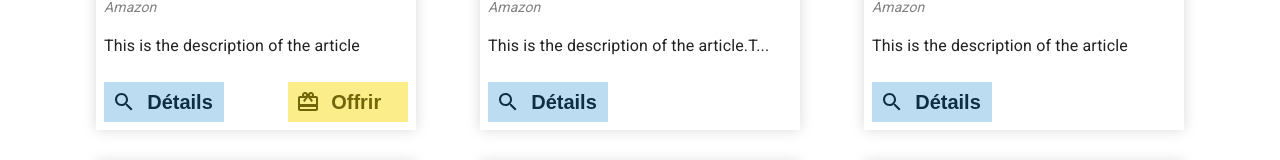
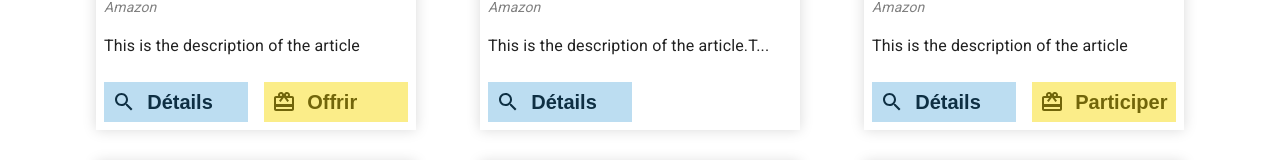
Before and after one commit to sobaryton/BabyList, a React (Create React App) app: page /list in a window 1280 px wide. Shown: the part 695-855 px from the top of the page. Built offline with nearby package versions, Linux system fonts and the light colour scheme.

Commit message:
logic for participated

```diff
--- a/src/Components/Card.tsx
+++ b/src/Components/Card.tsx
@@ -81,7 +81,7 @@ const cardStyles = createUseStyles({
     display: 'flex',
     justifyContent: 'flex-start',
     alignItems: 'center',
-    width: '7.5rem',
+    width: '9rem',
     minHeight: '2rem',
     marginRight: '0.5rem',
     background: lightBlue,
@@ -198,7 +198,13 @@ const Card = ({ image, title, description, amount, currency, store, status, onTo
             Offrir
           </button>
         }
-
+        {
+          status === "PARTLY_FUNDED" &&
+          <button className={classNames(classes.btn, classes.offrirBtn)} onClick={onToggleModal}>
+            <CardGiftcardIcon className={classes.btnIcon} />
+            Participer
+          </button>
+        }
       </div>
     </div>
   )
--- a/src/Components/Description.tsx
+++ b/src/Components/Description.tsx
@@ -3,8 +3,9 @@ import { useParams } from 'react-router-dom'
 import { createUseStyles } from 'react-jss'
 import classNames from 'classnames'
 import OpenInNewIcon from '@mui/icons-material/OpenInNew'
+import WarningIcon from '@mui/icons-material/Warning'
 import CardGiftcardIcon from '@mui/icons-material/CardGiftcard'
-import { lightBlue, darkBlue, font20, darkYellow, lightYellow, red, white, green, orange } from './constants'
+import { lightBlue, darkBlue, font20, darkYellow, lightYellow, red, white, green, orange, font48 } from './constants'
 import Navigation from './Navigation'
 import Header from './Header'
 import { cards } from '../fakeData'
@@ -122,6 +123,11 @@ const cardStyles = createUseStyles({
     background: orange,
     color: white
   },
+  textIcon: {
+    display: 'flex',
+    justifyContent: 'flex-start',
+    alignItems: 'center'
+  }
 })
 
 const Description = () => {
@@ -130,7 +136,7 @@ const Description = () => {
   const showModal = useAppSelector((state) => state.modal.isOpen)
   // get info from Api
   const id = useParams<{ id: string }>().id || ''
-  const { image, url, title, store, description, amount, status, currency } = cards.filter((card: CardType) => card.id === id)[0]
+  const { image, url, title, store, description, amount, status, currency, remainingAmount } = cards.filter((card: CardType) => card.id === id)[0]
 
   const frenchStatus = {
     OFFERED: 'a déjà été offert',
@@ -177,9 +183,15 @@ const Description = () => {
               <div className={classes.image} style={{ backgroundImage: `url(${image})` }}></div>
               <div>
                 <p>{description}</p>
-                <p>Son prix est de <b>{currency === '£' ? `${currency}${amount}` : `${amount}${currency}`}</b>.</p>
+                <p>Ce cadeau {frenchStatus[status]}.</p>
+                <p>Son prix total est de <b>{currency === '£' ? `${currency}${amount}` : `${amount}${currency}`}</b>.</p>
+                {
+                  remainingAmount && <div className={classes.textIcon}>
+                    <WarningIcon sx={{ fontSize: font48, color: red, marginRight: '1rem', marginBottom: '0.3rem' }} />
+                    <p>Certaines personnes ont déjà contribué à l'achat de ce cadeau. Si vous voulez également participer, il ne reste que <b>{remainingAmount}€</b> à payer sur le prix de départ.</p>
+                  </div>
+                }
                 <p>Trouvez cet article sur <a className={classes.provider} href={url} target='_blank' rel="noreferrer">{store}</a></p>
-                <p>Ce cadeau {frenchStatus[status]}.</p>
                 <div className={classes.buttonWrap}>
                   <button className={classes.btn} onClick={() => window.open(url)}>
                     <OpenInNewIcon className={classes.btnIcon} />
@@ -187,7 +199,7 @@ const Description = () => {
                   </button>
                   {
                     status === "TO_OFFER" &&
-                    <button className={classNames(classes.btn, classes.offrirBtn)} onClick={() => dispatch(toggleModal(amount))}>
+                    <button className={classNames(classes.btn, classes.offrirBtn)} onClick={() => dispatch(toggleModal({ amount, status, remainingAmount }))}>
                       <CardGiftcardIcon className={classes.btnIcon} />
                       Offrir
                     </button>
--- a/src/Components/Form.tsx
+++ b/src/Components/Form.tsx
@@ -91,7 +91,7 @@ const Form = ({ submitText }: FormProps) => {
   const classes = formStyles()
   const [formValues, setFormValues] = useState(defaultValues)
   const [content, setContent] = useState('form')
-  const totalAmount = useAppSelector((state) => state.modal.amount)
+  const totalAmount = useAppSelector((state) => state.modal.data.amount)
 
   const handleInputChange = (e: { target: { name: any; value: any } }) => {
     const { name, value } = e.target
--- a/src/Components/FormContent.tsx
+++ b/src/Components/FormContent.tsx
@@ -4,6 +4,7 @@ import classNames from 'classnames'
 import BuyForm from './BuyForm'
 import { darkBlue, font20, lightBlue } from './constants'
 import ParticipationForm from './ParticipationForm'
+import { useAppSelector } from '../hooks'
 
 const listPageStyles = createUseStyles({
   btnWrap: {
@@ -47,21 +48,26 @@ const listPageStyles = createUseStyles({
 
 const FormContent = () => {
   const classes = listPageStyles()
-  const [type, setType] = useState('buy')
+  const status = useAppSelector((state) => state.modal.data.status)
+  const [type, setType] = useState('')
 
   return (
     <>
-      <div className={classes.btnWrap}>
-        <button onClick={() => setType('buy')} className={classNames(classes.btn, type === 'buy' ? classes.activeBtn : '')}>Offir</button>
-        <button onClick={() => setType('participate')} className={classNames(classes.btn, type === 'participate' ? classes.activeBtn : '')}>Participer</button>
+      {
+        status === 'PARTLY_FUNDED'
+          ? <><h1>Participer</h1><ParticipationForm /></>
+          : <div className={classes.btnWrap}>
+            <button onClick={() => setType('TO_OFFER')} className={classNames(classes.btn, type === 'TO_OFFER' ? classes.activeBtn : '')}>Offir</button>
+            <button onClick={() => setType('PARTLY_FUNDED')} className={classNames(classes.btn, type === 'PARTLY_FUNDED' ? classes.activeBtn : '')}>Participer</button>
       </div>
+      }
       {
-        type === '' ? '' : type === 'buy'
+        type === '' ? '' : type === 'TO_OFFER'
           ? <BuyForm />
           : <ParticipationForm />
       }
     </>
-  );
+  )
 }
 
 export default FormContent
--- a/src/Components/Modal.tsx
+++ b/src/Components/Modal.tsx
@@ -89,13 +89,13 @@ const Modal = ({children}: Props) => {
 
   return (
     <div className={classNames(classes.modal)}>
-      <div className={classes.overflow} onClick={() => dispatch(toggleModal(0))} />
+      <div className={classes.overflow} onClick={() => dispatch(toggleModal({ amount: 0, status: '', remainingAmount: undefined }))} />
       <div className={classes.modalContent}>
         <main className={classes.main}>
           {children}
         </main>
         <div className={classes.closeBtn}>
-          <button onClick={() => dispatch(toggleModal(0))}>
+          <button onClick={() => dispatch(toggleModal({ amount: 0, status: '', remainingAmount: undefined }))}>
             <CloseIcon sx={{ fontSize: '2rem' }} />
           </button>
         </div>
--- a/src/Components/ParticipationForm.tsx
+++ b/src/Components/ParticipationForm.tsx
@@ -1,12 +1,22 @@
 import React from 'react'
+import { useAppSelector } from '../hooks'
 import Form from './Form'
 
 const ParticipationForm = () => {
-
+  const remainingAmount = useAppSelector((state) => state.modal.data.remainingAmount)
   return (
     <>
-      <p>Si l'article vous plaît, mais que vous ne voulez pas contribuer à 100%, vous êtes au bon endroit !</p>
-      <p><strong>Ou</strong> que vous ne voulez pas payer en livres, mais quand même offrir complétement le cadeau, vous êtes également au bon endroit !</p>
+      {remainingAmount
+        ? <>
+          <p>Cet article a déjà eu des contributeurs.</p>
+          <p>Il ne reste que <b>{remainingAmount}€</b> à payer sur le prix de départ.</p>
+        </>
+        : <>
+          <p>Si l'article vous plaît, mais que vous ne voulez pas contribuer à 100%, vous êtes au bon endroit !</p>
+          <p><strong>Ou</strong> que vous ne voulez pas payer en livres, mais quand même offrir complétement le cadeau, vous êtes également au bon endroit !</p>
+
+        </>
+      }
       <p>Merci de nous contacter afin d'obtenir nos coordonnées bancaires pour faire votre don!</p>
       <Form submitText="PARTICIPER" />
     </>
--- a/src/ListPage.tsx
+++ b/src/ListPage.tsx
@@ -87,7 +87,7 @@ const ListPage = () => {
                   createdAt={card.createdAt}
                   category={card.category}
                   url={card.url}
-                  onToggleModal={() => dispatch(toggleModal(card.amount))}
+                  onToggleModal={() => dispatch(toggleModal({ amount: card.amount, status: card.status, remainingAmount: card.remainingAmount }))}
                 />
               )
             })
--- a/src/fakeData.ts
+++ b/src/fakeData.ts
@@ -7,6 +7,7 @@ export type CardType = {
   description: string
   category: string
   amount: number
+  remainingAmount?: number | undefined
   currency: string
   store: string
   status: 'TO_OFFER' | 'OFFERED' | 'PARTLY_FUNDED'
@@ -56,7 +57,8 @@ export const cards: CardType[] = [
     store: 'Amazon',
     status: 'PARTLY_FUNDED',
     url: 'https://www.laredoute.co.uk/ppdp/prod-350185799.aspx#shoppingtool=treestructureflyout',
-    createdAt: new Date('08/05/2022')
+    createdAt: new Date('08/05/2022'),
+    remainingAmount: 5.99
   },
   {
     id: '09',
@@ -84,7 +86,8 @@ export const cards: CardType[] = [
     store: 'Amazon',
     status: 'PARTLY_FUNDED',
     url: 'https://www.laredoute.co.uk/ppdp/prod-350203317.aspx#shoppingtool=treestructureflyout',
-    createdAt: new Date('08/05/2022')
+    createdAt: new Date('08/05/2022'),
+    remainingAmount: 10
   },
   {
     id: '11',
@@ -112,6 +115,7 @@ export const cards: CardType[] = [
     store: 'Amazon',
     status: 'PARTLY_FUNDED',
     url: 'https://www.laredoute.co.uk/ppdp/prod-350224703.aspx#shoppingtool=treestructureflyout',
-    createdAt: new Date('08/05/2022')
+    createdAt: new Date('08/05/2022'),
+    remainingAmount: 25
   }
 ]
--- a/src/reducers/closeModal.ts
+++ b/src/reducers/closeModal.ts
@@ -1,20 +1,31 @@
 import { createSlice, PayloadAction } from '@reduxjs/toolkit'
 
 type InitialState = {
-  isOpen: boolean
-  amount: number
+  isOpen: boolean,
+  data:
+  {
+    amount: number
+    status: string
+    remainingAmount?: number | undefined
+  }
 }
 
 export const modalSlice = createSlice({
   name: 'modal',
   initialState: {
     isOpen: false,
-    amount: 0
+    data: {
+      amount: 0,
+      status: '',
+      remainingAmount: 0
+    }
   } as InitialState,
   reducers: {
-    toggleModal: (state, action: PayloadAction<number>) => {
+    toggleModal: (state, action: PayloadAction<{ amount: number, status: string, remainingAmount: number | undefined }>) => {
       state.isOpen = !state.isOpen
-      state.amount = action.payload
+      state.data.amount = action.payload.amount
+      state.data.status = action.payload.status
+      state.data.remainingAmount = action.payload.remainingAmount ? action.payload.remainingAmount : 0
     }
   }
 })
```
